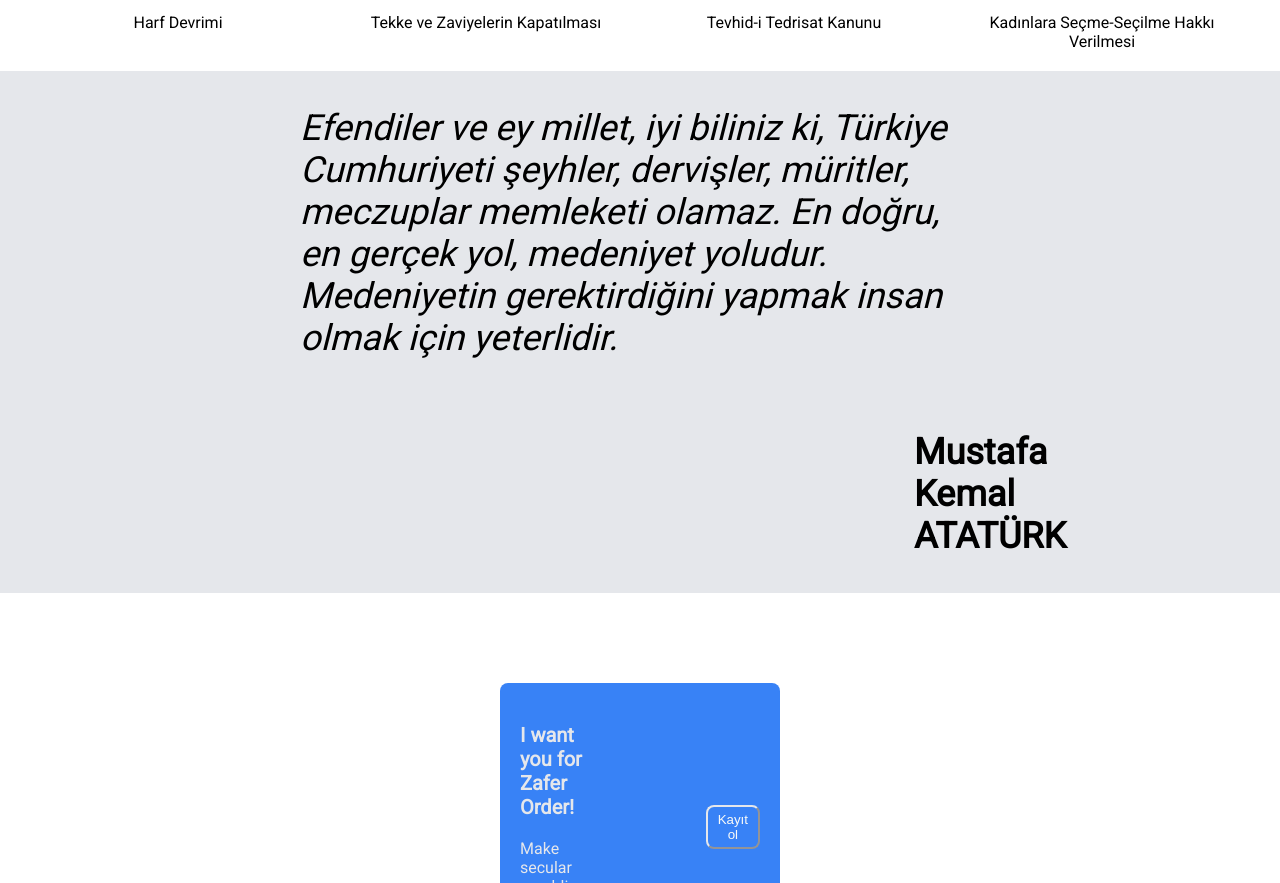
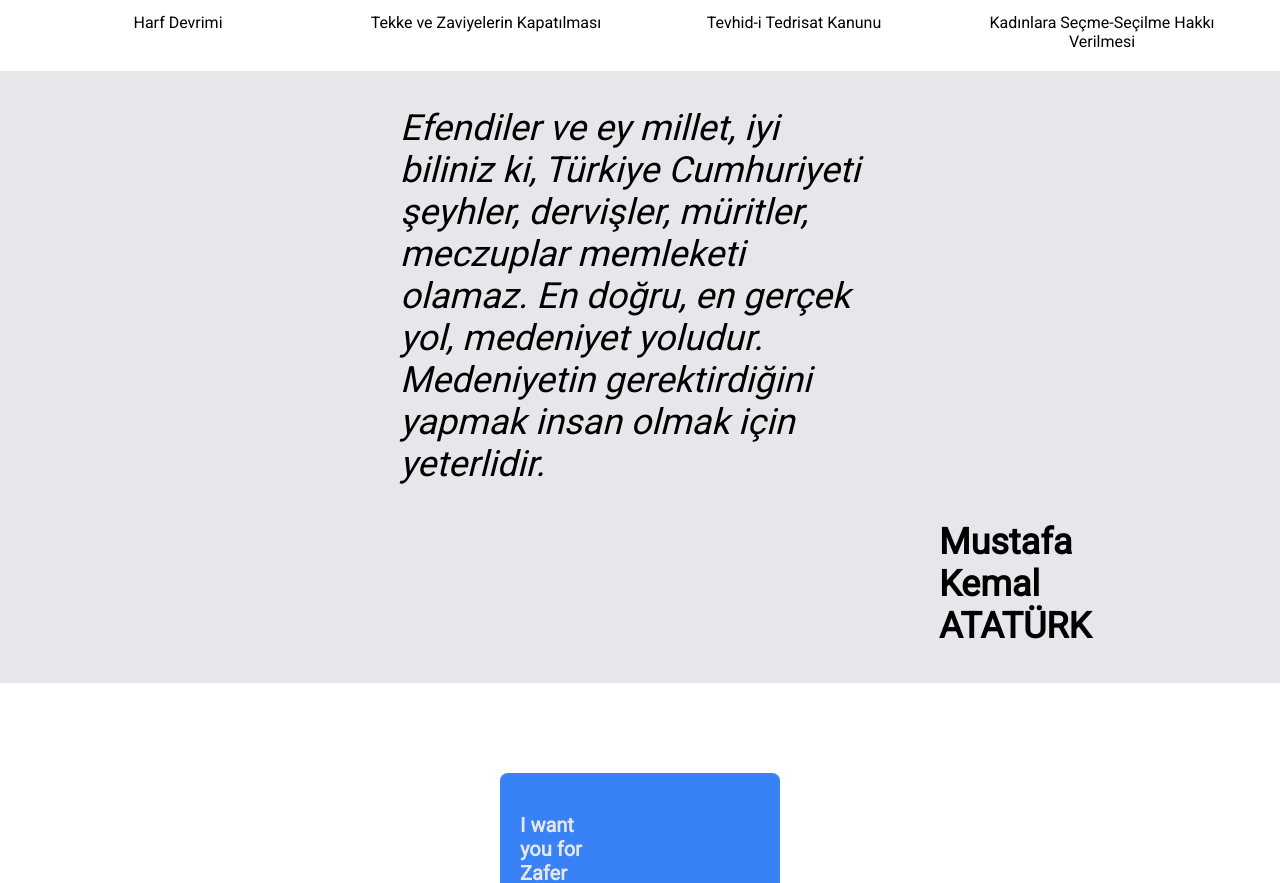
Before and after one commit to owlbeard/Flexbox-Project, a plain HTML site: page index.html in a window 1280 px wide. Shown: the part 1200-2083 px from the top of the page. Drawn offline with Linux system fonts and the light colour scheme.

Commit message:
Minor tweaks to style

```diff
--- a/styles/styles.css
+++ b/styles/styles.css
@@ -118,7 +118,7 @@ img.socials {
   align-items: center;
   flex: 0;
   background-color: #e5e7eb;
-  padding: 0 300px;
+  padding: 0 400px;
   font-weight: lighter;
   font-size: 36px;
 }
@@ -126,8 +126,9 @@ img.socials {
 .author {
   display: flex;
   align-items: flex-end;
-  padding-left: 700px;
+  padding-left: 750px;
   font-weight: bold;
+  margin-top: 0;
 }
 
 .promo {
```
